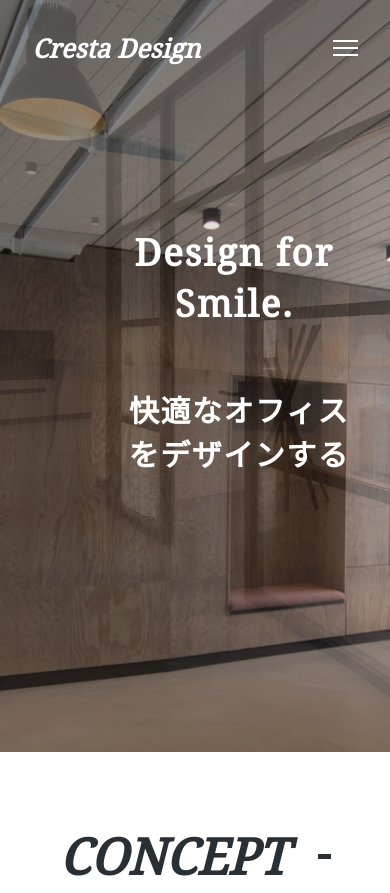
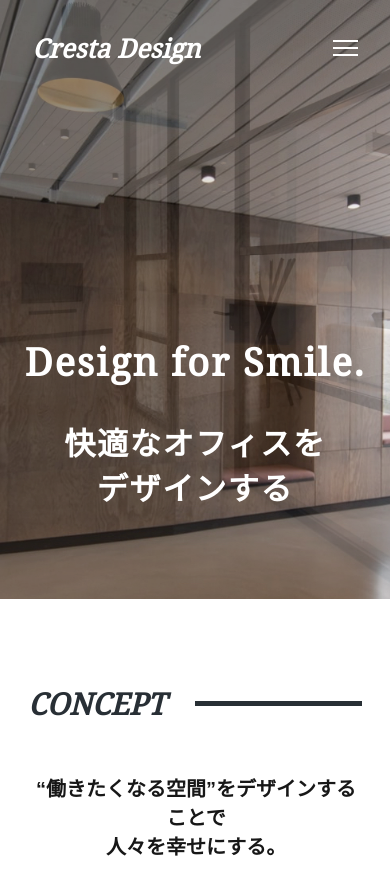
Before and after one commit to haru-programming/coding_practice--2, a plain HTML site: page index.html in a window 390 px wide. Shown: the top 893 px of the page. Drawn offline with nearby package versions, Linux system fonts and the light colour scheme.

Commit message:
responsive of header

```diff
--- a/css/style.scss
+++ b/css/style.scss
@@ -135,15 +135,16 @@ body {
 //******ここからヘッダー******
 .header {
   color: white;
+  width: 100%;
+  height: 752px;
   background-image: url(../img/fv-bgi_01@2x.jpg);
   background-repeat: no-repeat;
   background-size: contain;
-  width: 100%;
-  height: 752px;
   position: relative;
   @include mobile {
     background-position-x: center;
     background-size: cover;
+    height: 599px;
   }
 
   &__wrap {
@@ -245,41 +246,56 @@ body {
 //******ここからファーストビューの文字******
 .fv {
   position: absolute;
-  top: 51%;
   font-weight: bold;
+  top: 50%;
+  color: white;
   @include mobile {
-    top: 30%;
-    left: 20%;
+    top: 50%;
+    left: 50%;
+    transform: translate(-50%, -50%);
+    white-space: nowrap;
   }
 
   &__ttl {
     font-size: 70px;
     font-family: $font-en;
+    padding-left: 120px;
+    letter-spacing: 0.05em;
     @include mobile {
-      font-size: 37px;
+      font-size: 9.8vw;
       text-align: center;
-      letter-spacing: 0.05em;
+      padding-left: 0;
     }
   }
 
   &__txt {
     font-size: 40px;
     font-family: $font-jp;
+    padding-left: 140px;
+    letter-spacing: 0.05em;
     @include mobile {
-      font-size: 30px;
-      padding-top: 59px;
-      padding-left: 36px;
-      width: 286px;
+      font-size: 8vw;
+      padding-top: 32px;
+      padding-left: 0;
       text-align: center;
-      letter-spacing: 0.05em;
     }
+  }
+}
+//spのみ&__textに改行を入れる
+.br-sp {
+  display: none;
+  @include mobile {
+    display: block;
   }
 }
 
 //******ここからメイン > コンセプト******
 .concept {
   &__wrap {
-    margin: 0 15.2% 0 15.2%;
+    margin: 0 15.2%;
+    @include mobile {
+      margin: 0 7.2%;
+    }
   }
 
   &__ttl {
@@ -288,6 +304,11 @@ body {
     font-family: $font-en;
     font-style: italic;
     padding-right: 30px;
+    @include mobile {
+      font-size: 30px;
+      font-weight: bold;
+      font-style: italic;
+    }
   }
 
   &__txt {
@@ -296,6 +317,11 @@ body {
     text-align: center;
     font-family: $font-jp;
     padding-top: 70px;
+    @include mobile {
+      font-size: 20px;
+      font-weight: bold;
+      width: 336px;
+    }
   }
 
   &__flexbox {
@@ -317,6 +343,10 @@ body {
     font-family: $font-jp;
     line-height: 2;
     font-weight: bold;
+    @include mobile {
+      font-size: 16px;
+      font-weight: bold;
+    }
   }
 }
 
--- a/index.html
+++ b/index.html
@@ -58,15 +58,16 @@
             </ul>
           </nav>
         </div>
-        <!-- ファーストビュー -->
-        <div class="fv">
-          <p class="fv__ttl">Design for Smile.</p>
-          <p class="fv__txt">快適なオフィスをデザインする</p>
-        </div>
-        <!--/ fv-->
       </div>
     </header>
     <!--/ header-->
+
+    <!-- ファーストビュー -->
+    <div class="fv">
+      <p class="fv__ttl">Design for Smile.</p>
+      <p class="fv__txt">快適なオフィスを<br class="br-sp" />デザインする</p>
+    </div>
+    <!--/ fv-->
 
     <!-- ここからメインコンテンツ -->
     <main class="main">
```
Also changed, not shown: css/style.css, 1 other file.
